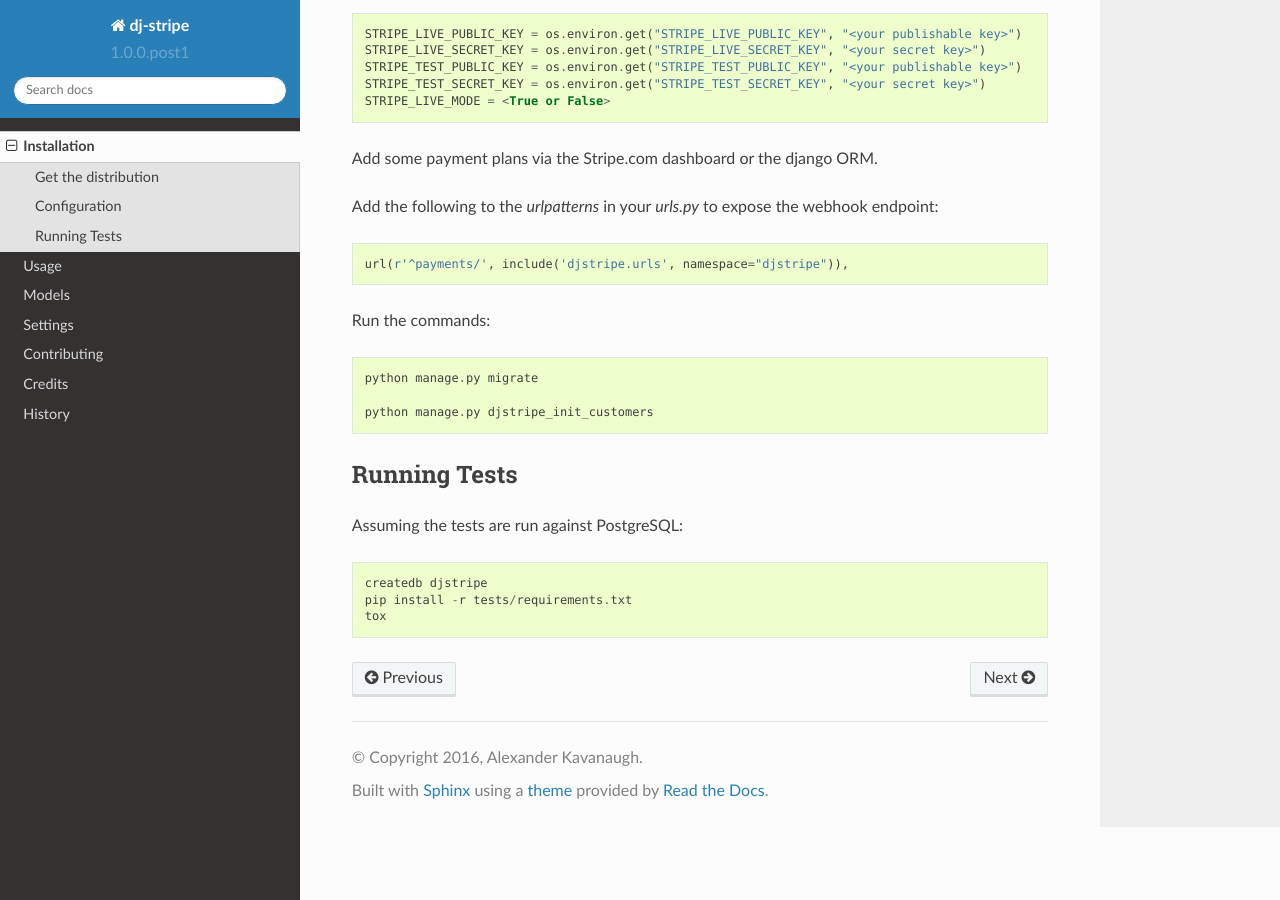
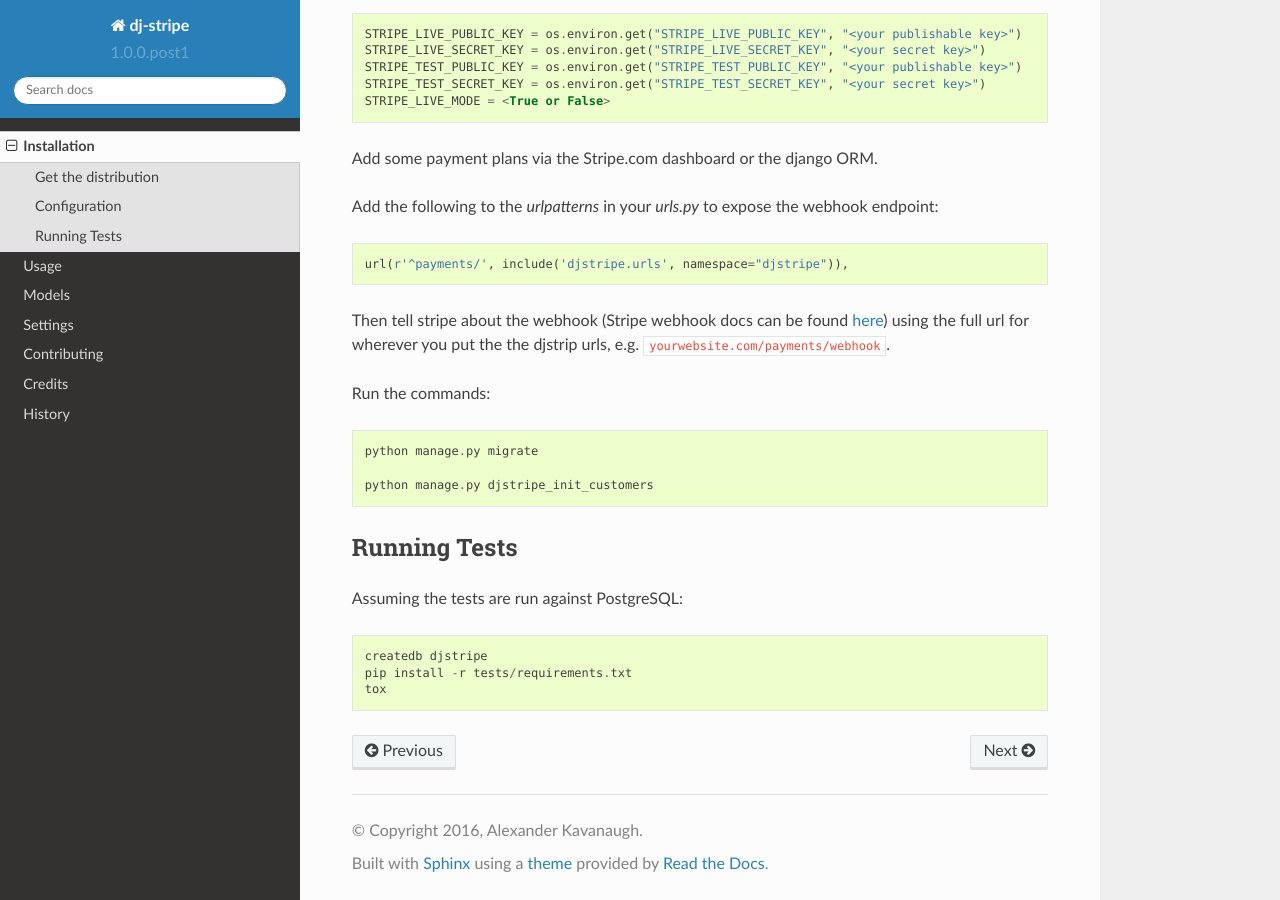
Before and after one commit to dj-stripe/dj-stripe, a Sphinx documentation site: the page built from docs/installation.rst, in a window 1280 px wide and 900 px high, scrolled down 605 px. Built offline with Sphinx 7.4.7 and the Read the Docs theme 2.0.0, drawn with Linux system fonts in a browser that asks for light colours; pages that are not in the unit, such as notebooks, are missing from menus.

Commit message:
Add comment reminding folks to tell stripe about the webhooks.

```diff
--- a/docs/installation.rst
+++ b/docs/installation.rst
@@ -42,6 +42,8 @@
 
     url(r'^payments/', include('djstripe.urls', namespace="djstripe")),
 
+Then tell stripe about the webhook (Stripe webhook docs can be found `here <https://stripe.com/docs/webhooks>`_) using the full url for wherever you put the the djstrip urls, e.g. ``yourwebsite.com/payments/webhook``.
+
 Run the commands::
 
     python manage.py migrate
```
